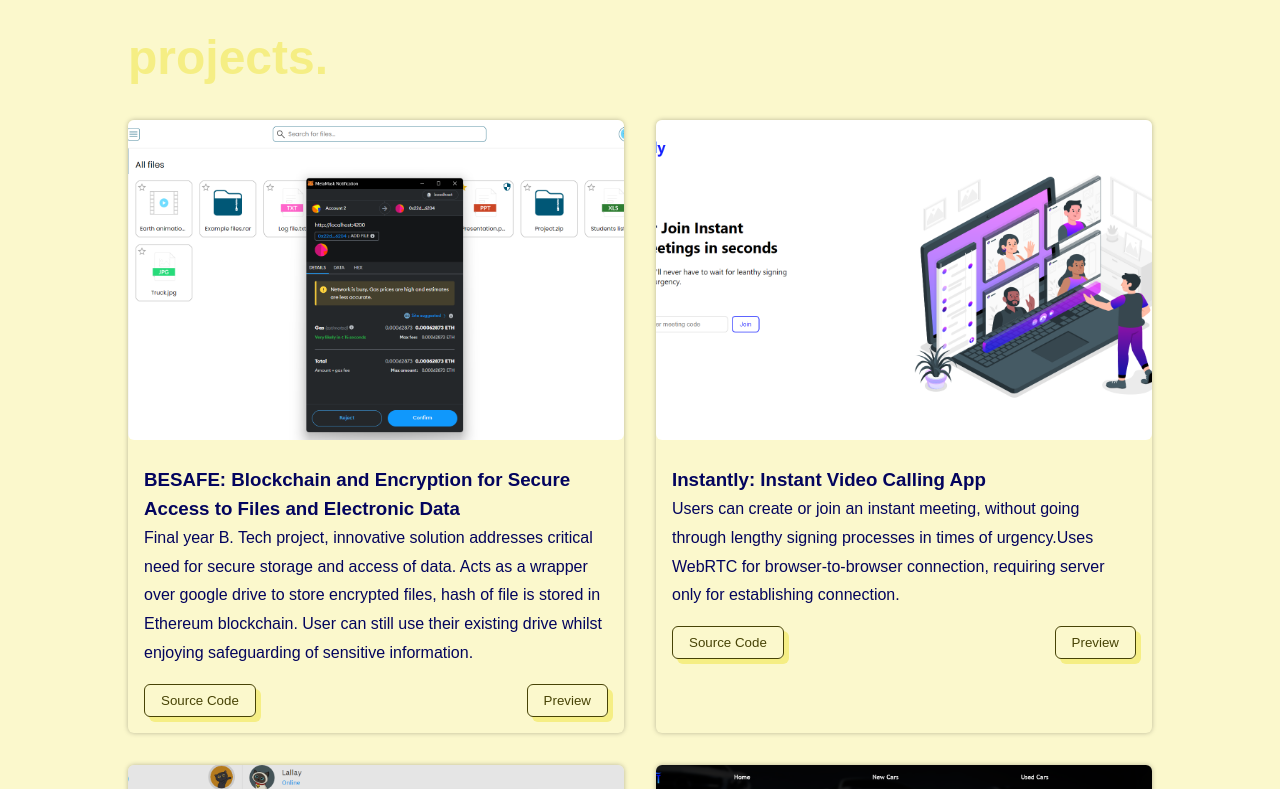
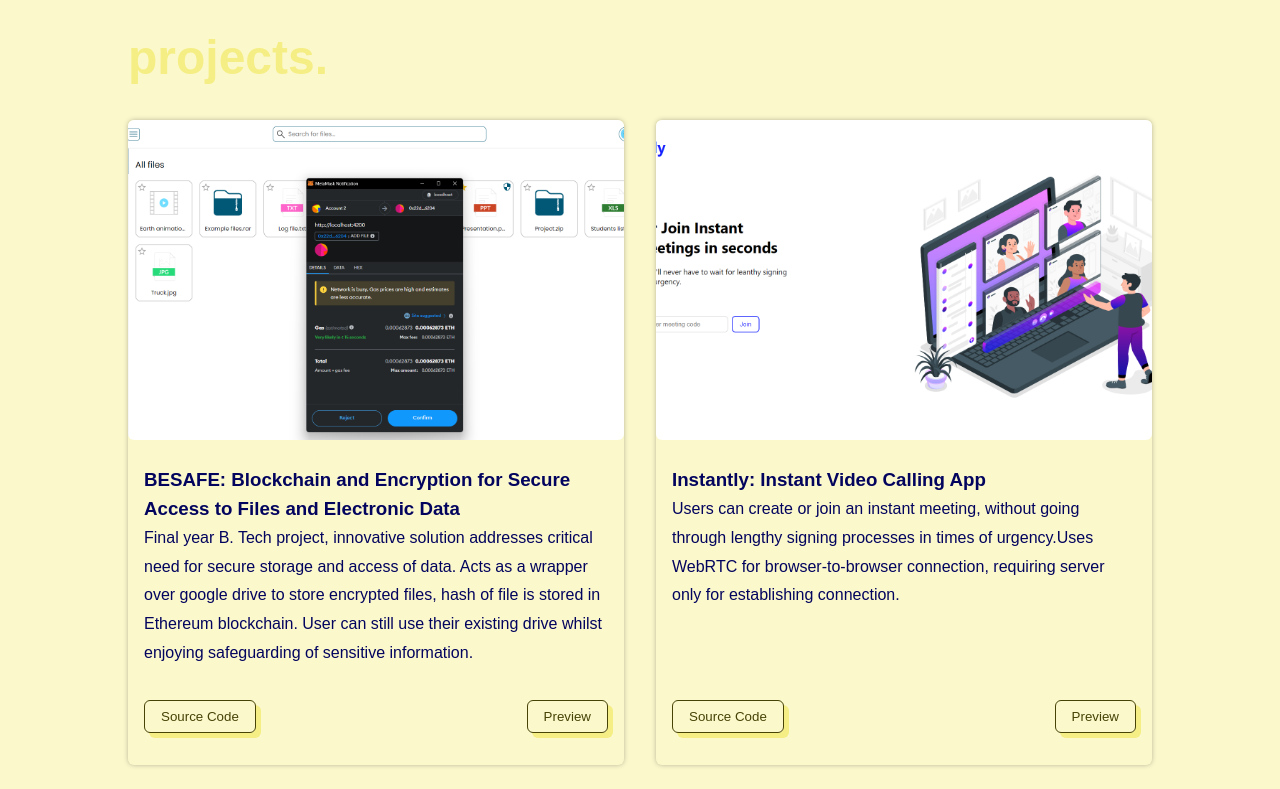
Before and after one commit to eissafaheem/eissafaheem, a plain HTML site: page index.html in a window 1280 px wide. Shown: the part 1520-2309 px from the top of the page. Drawn offline with Linux system fonts and the light colour scheme.

Commit message:
Feat: links flex end done

```diff
--- a/script.js
+++ b/script.js
@@ -58,18 +58,22 @@ function generateProjectCards() {
 
     projectsData.forEach(project => {
         const card = document.createElement('div');
-        card.classList.add('card');
         card.innerHTML = `
+        <div class="card-container">
+                    <div class="card">
+                        <div class="projects-data">
                             <img src="${project.imgSrc}" alt="">
                             <div class="project-info">
                                 <h3>${project.title}</h3>
                                 <p>${project.description}</p>
+                            </div>
+                        </div>
                         <div class="links">
                             <button onclick="openLink('${project.sourceCodeLink}')">Source Code</button>
                             <button onclick="openLink('${project.liveDemoLink}')">Preview</button>
                         </div>
                     </div>
-    `;
+                </div>`;
 
         projectGrid.appendChild(card);
     });
@@ -94,7 +98,7 @@ document.addEventListener('DOMContentLoaded', function () {
     });
 
     document.addEventListener('touchstart', function (event) {
-        if (!event.target.closest('.nav-options') &&  closeIcon.style.display === 'block') {
+        if (!event.target.closest('.nav-options') && closeIcon.style.display === 'block') {
             menuIcon.style.display = 'block';
             closeIcon.style.display = 'none';
             navigation.style.display = 'none';
@@ -103,11 +107,11 @@ document.addEventListener('DOMContentLoaded', function () {
 });
 
 
-document.addEventListener('DOMContentLoaded', function() {
+document.addEventListener('DOMContentLoaded', function () {
     const navigationLinks = document.querySelectorAll('.navigation a');
 
-    navigationLinks.forEach(function(link) {
-        link.addEventListener('click', function(e) {
+    navigationLinks.forEach(function (link) {
+        link.addEventListener('click', function (e) {
             e.preventDefault();
 
             const targetId = this.getAttribute('href').substring(1);
--- a/style.css
+++ b/style.css
@@ -93,7 +93,7 @@ nav {
     /* box-shadow: 0 0 10px var(--shadow); */
 }
 
-.nav-options{
+.nav-options {
     display: flex;
     justify-content: space-between;
 }
@@ -113,7 +113,7 @@ nav {
     padding: 0.5rem 1rem;
 }
 
-.menu-icon{
+.menu-icon {
     display: none;
 }
 
@@ -213,10 +213,18 @@ section.projects h2 {
     grid-gap: 2rem
 }
 
+.card-container {
+    height: 100%;
+}
+
 .card {
+    height: 100%;
     border-radius: var(--app_border_radius);
     box-shadow: 0 0 5px var(--shadow);
     /* box-shadow: 10px 10px 5px var(--shadow); */
+    display: flex;
+    flex-direction: column;
+    justify-content: space-between;
 
 }
 
@@ -235,7 +243,7 @@ section.projects h2 {
 .card .links {
     display: flex;
     justify-content: space-between;
-    margin: 1rem 0;
+    margin: 1rem 1rem 2rem 1rem;
 }
 
 .card .links a {
@@ -265,8 +273,7 @@ section.contact h2 {
 
 @media screen and (max-width:700px) {
 
-    nav{
-    }
+    nav {}
 
     .nav-options {
         /* position: relative;
@@ -285,7 +292,7 @@ section.contact h2 {
         z-index: 1;
     }
 
-    .menu-icon{
+    .menu-icon {
         display: block;
     }
 
```
Also changed, not shown: 1 other file. Lines whose indentation alone changed are shown as unchanged.
